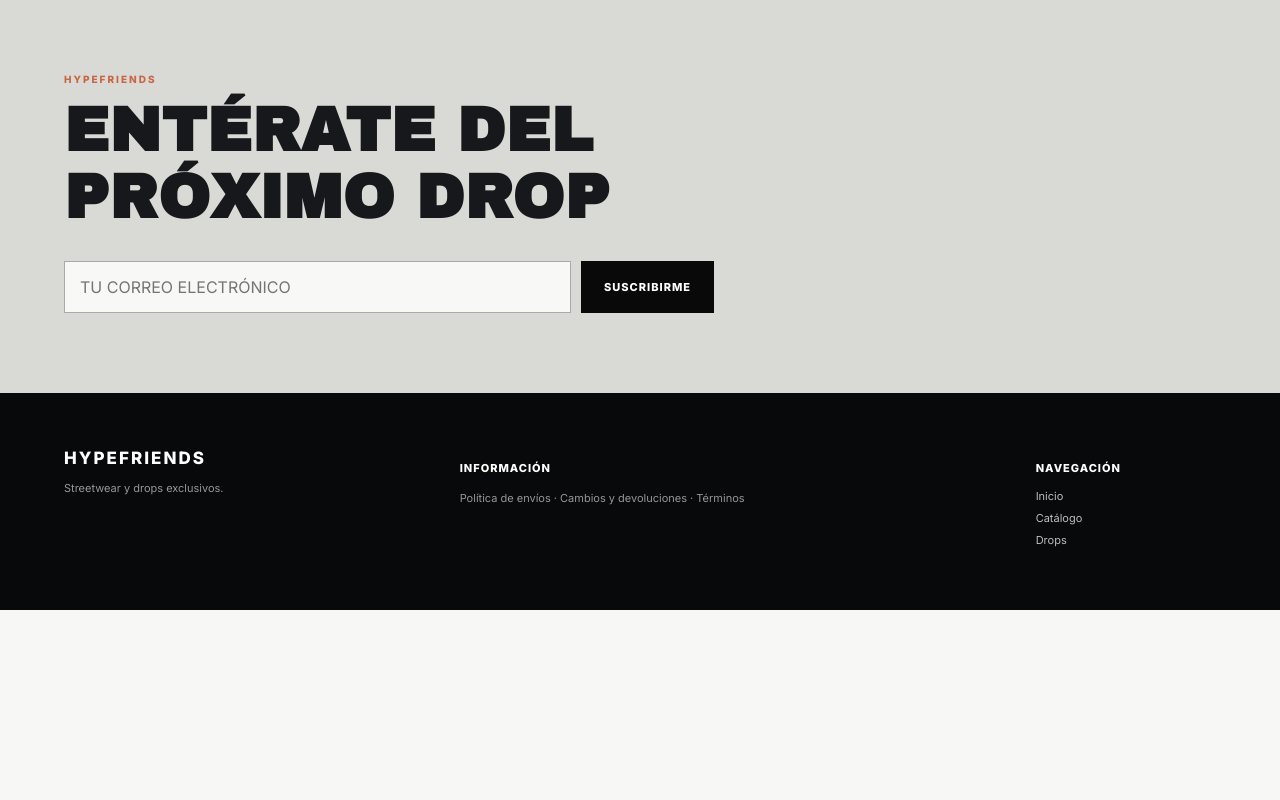
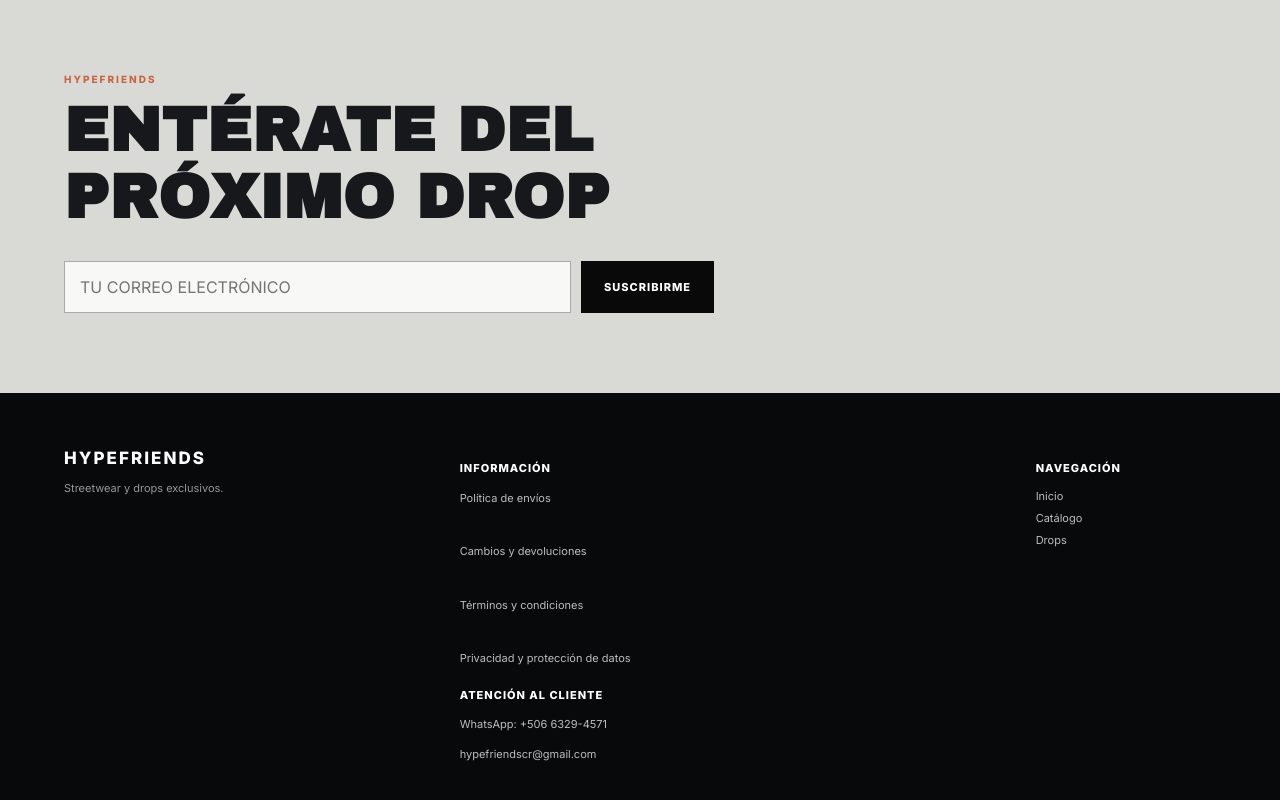
Before and after one commit to dylaanGc/hypefriendscr, a plain HTML site: page index.html in a window 1280 px wide. Shown: the part 5133-5933 px from the top of the page. Before the commit the page ends 5743 px from the top, so only its background shows below. Drawn offline with Linux system fonts and the light colour scheme; no server answers.

```diff
--- a/index.html
+++ b/index.html
@@ -638,9 +638,33 @@
       </p>
 
       <p>
-        Política de envíos ·
-        Cambios y devoluciones ·
-        Términos
+
+<p class="footer-links">
+  <a href="informacion.html#envios">Política de envíos</a><br>
+
+  <a href="informacion.html#cambios">Cambios y devoluciones</a><br>
+
+  <a href="informacion.html#terminos">Términos y condiciones</a><br>
+
+  <a href="informacion.html#privacidad">Privacidad y protección de datos</a>
+</p>
+
+<p class="footer-label" style="margin-top:18px">
+  ATENCIÓN AL CLIENTE
+</p>
+
+<p>
+  <a href="https://wa.me/50663294571" target="_blank" rel="noopener">
+    WhatsApp: +506 6329-4571
+  </a>
+</p>
+
+<p>
+  <a href="mailto:hypefriendscr@gmail.com">
+    hypefriendscr@gmail.com
+  </a>
+</p>
+
       </p>
 
     </div>
```
